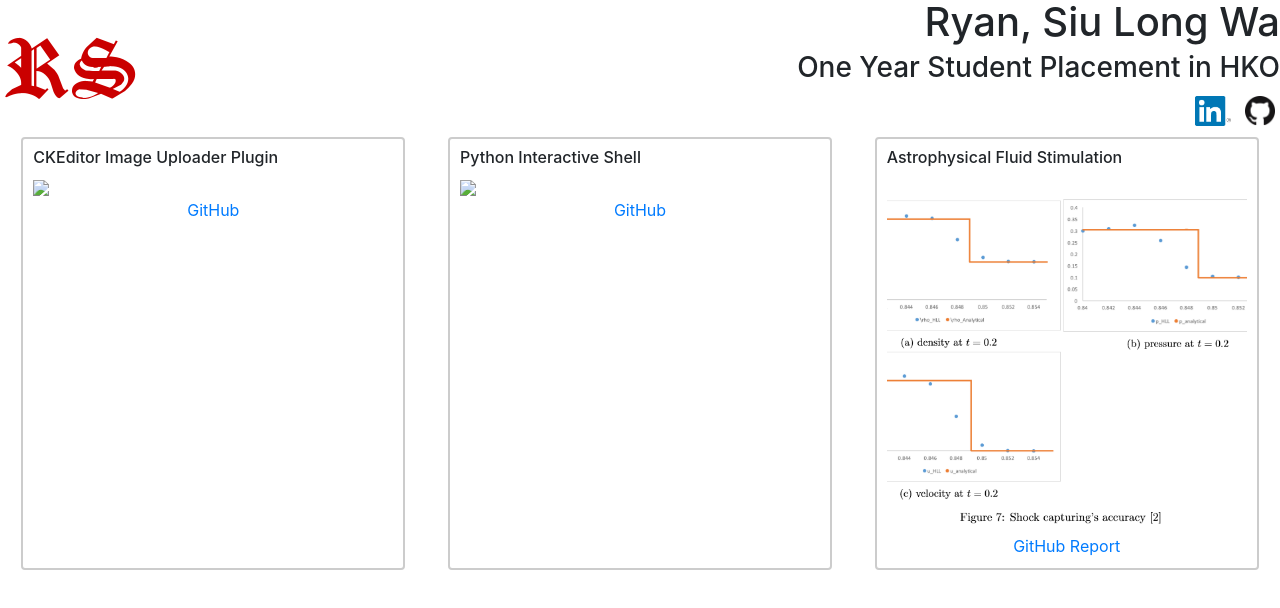
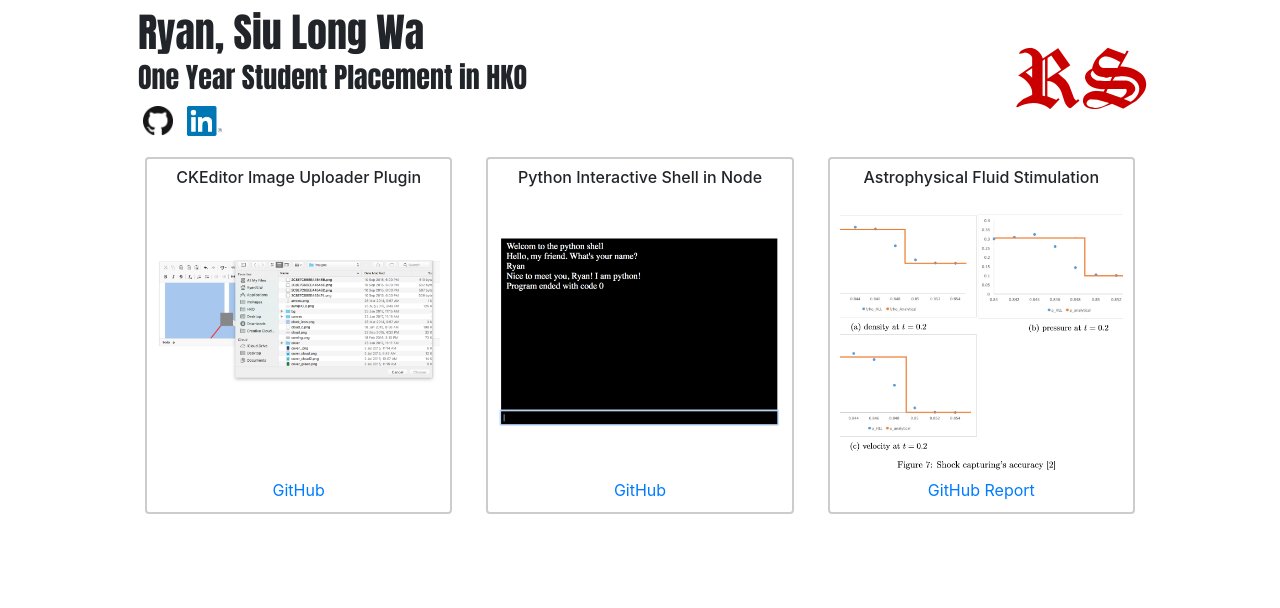
Before and after one commit to RyanSiu1995/Udacity_FullStackWebDeveloper_Project2, a plain HTML site: page index.html in a window 1280 px wide. Drawn offline with nearby package versions, Linux system fonts and the light colour scheme.

Commit message:
Modify the responsive design

```diff
--- a/css/style.sass
+++ b/css/style.sass
@@ -1,28 +1,42 @@
 $break-medium: "only screen and (max-width: 600px)"
 $break-large: "only screen and (min-width: 1024px)"
+$fontImport: 'Anton', sans-serif
+
+@media #{$break-large}
+	body
+		width: 1024px
+		text-align: center
+		margin: 0 auto !important
 
 header#topbar
 	display: flex
 	justify-content: space-between
 	align-items: center
 	flex-wrap: wrap
+	font-family: $fontImport
 	img
 		margin: 5px
 	#personalInfo
-		text-align: right
+		text-align: left
+		padding: 10px
 	#contactMethod
 		height: 30px
 		span
 			height: 30px
 			width: 30px
+		a:hover
+			color: transparent
+			text-decoration: none
 		img
 			height: 100%
 	@media #{$break-medium}
 		&
 			justify-content: center
 		img
+			order: 0
 			text-align: center
 		#personalInfo
+			order: 1
 			text-align: center
 
 main#show-case
@@ -35,7 +49,12 @@ main#show-case
 		border-radius: 4px
 		width: 30%
 		padding: 10px
-		img
-			width: 100%
+		.project-thumbnail
+			img
+				width: 100%
 		.link
 			text-align: center
+		@media #{$break-medium}
+			&
+				width: 100%
+				margin: 10px
--- a/index.html
+++ b/index.html
@@ -4,6 +4,7 @@
 	<title>Ryan Siu's Portfolio</title>
 	<meta charset="utf-8">
 	<meta name="viewport" content="width=device-width, initial-scale=1.0, shrink-to-fit=no">
+	<link href="https://fonts.googleapis.com/css?family=Anton" rel="stylesheet">
 	<link rel="stylesheet" type="text/css" href="css/style.css">
 	<!-- lib : jquery -->
 	<script type="application/javascript" src="lib/jquery/jquery-3.2.1.min.js"></script>
@@ -20,28 +21,30 @@
 </head>
 <body>
 	<header id="topbar">
-		<img src="images/rs_icon.png" height="62">
 		<div id="personalInfo">
 			<h1>Ryan, Siu Long Wa</h1>
 			<h3>One Year Student Placement in HKO</h3>
 			<address id="contactMethod">
 				<span>
+					<a href="https://github.com/RyanSiu1995">
+						<img src="images/github/GitHub-Mark-64px.png">
+					</a>
+				</span>
+				<span>
 					<a href="https://www.linkedin.com/in/ryansiu1995/">
 						<img src="images/linkedin/in-2C-48px-R.png">
 					</a>
 				</span>
-				<span>
-					<a href="https://github.com/RyanSiu1995">
-						<img src="images/github/GitHub-Mark-64px.png">
-					</a>
-				</span>
 			</address>
 		</div>
+		<img src="images/rs_icon.png" height="62">
 	</header>
 	<main id="show-case">
 		<section v-for="item in projects">
 			<h6>{{item.title}}</h6>
-			<img v-bind:src="item.image">
+			<div class="project-thumbnail">
+				<img v-bind:src="item.image">
+			</div>
 			<div class="link">
 				<a v-bind:href="'https://github.com/RyanSiu1995/' + item.github">GitHub</a>
 				<a v-if="item.report" v-bind:href="item.report">Report</a>
--- a/js/showcase.js
+++ b/js/showcase.js
@@ -13,7 +13,7 @@ $(document).ready(e => {
 					},
 					{
 						id: 2,
-						title: "Python Interactive Shell",
+						title: "Python Interactive Shell in Node",
 						github: "Python-In-NodeJS",
 						image: "images/showcase/pythonshell.png",
 						detail: "Python Interactive Shell in Socket.io and NodeJS"
```
Also changed, not shown: css/style.css, images/showcase/ckeditor.png (added), images/showcase/pythonShell.png (added), 1 other file.
